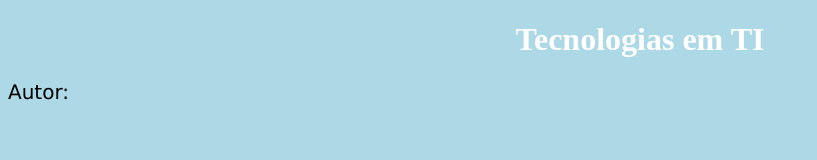
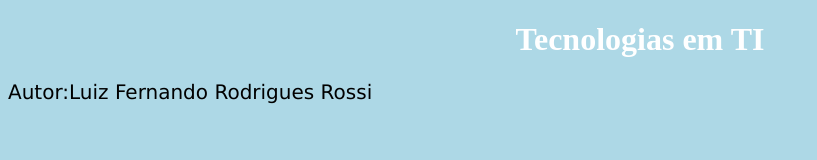
Before and after one commit to LuizRossi/TecnologiaTI, a plain HTML site: page Index.html in a window 1280 px wide. Shown: the whole page, without its empty margins (0-817 px from the left). Drawn offline with Linux system fonts and the light colour scheme.

Commit message:
Alterando o index
Acrescentando o nome do autor

```diff
--- a/Index.html
+++ b/Index.html
@@ -20,7 +20,7 @@
 	<body>
 
 		<h1>Tecnologias em TI</h1>
-		<p>Autor:</p>
+		<p>Autor:Luiz Fernando Rodrigues Rossi</p>
 
 	</body>
 </html>
```
